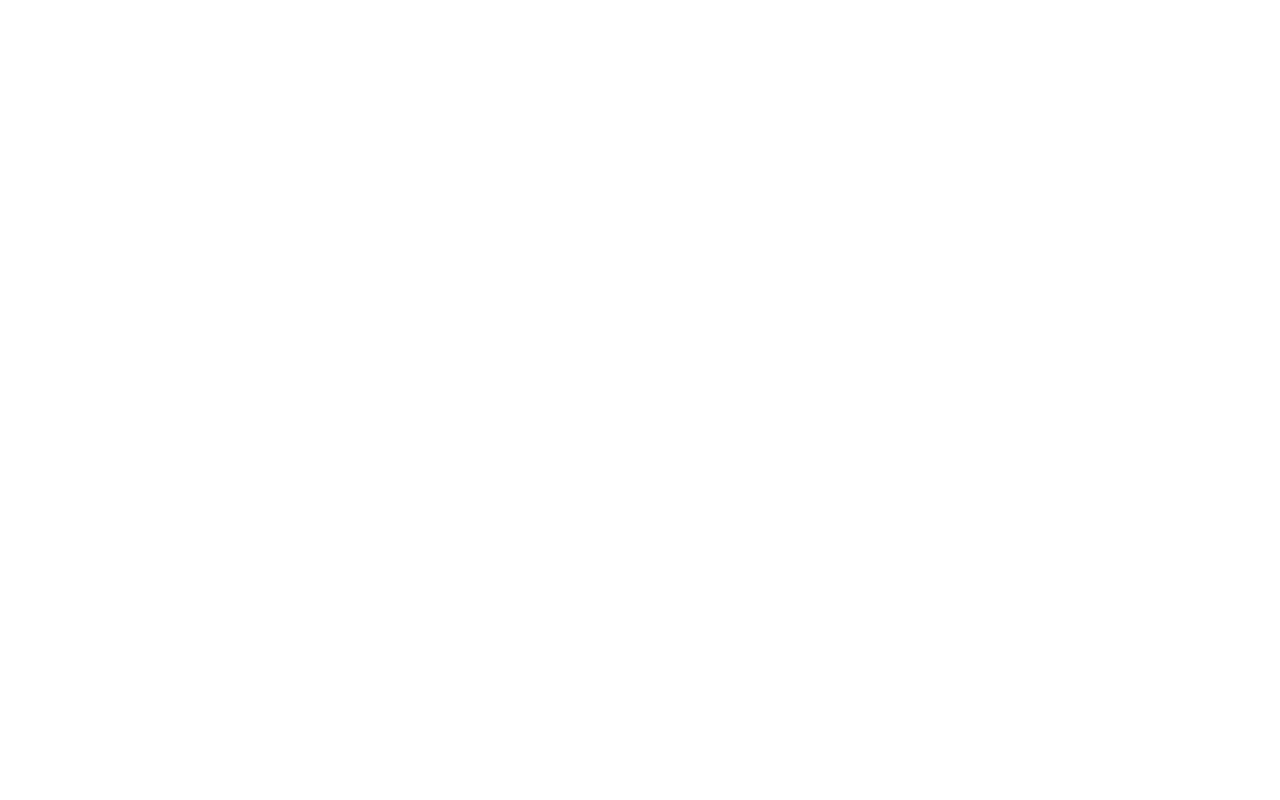
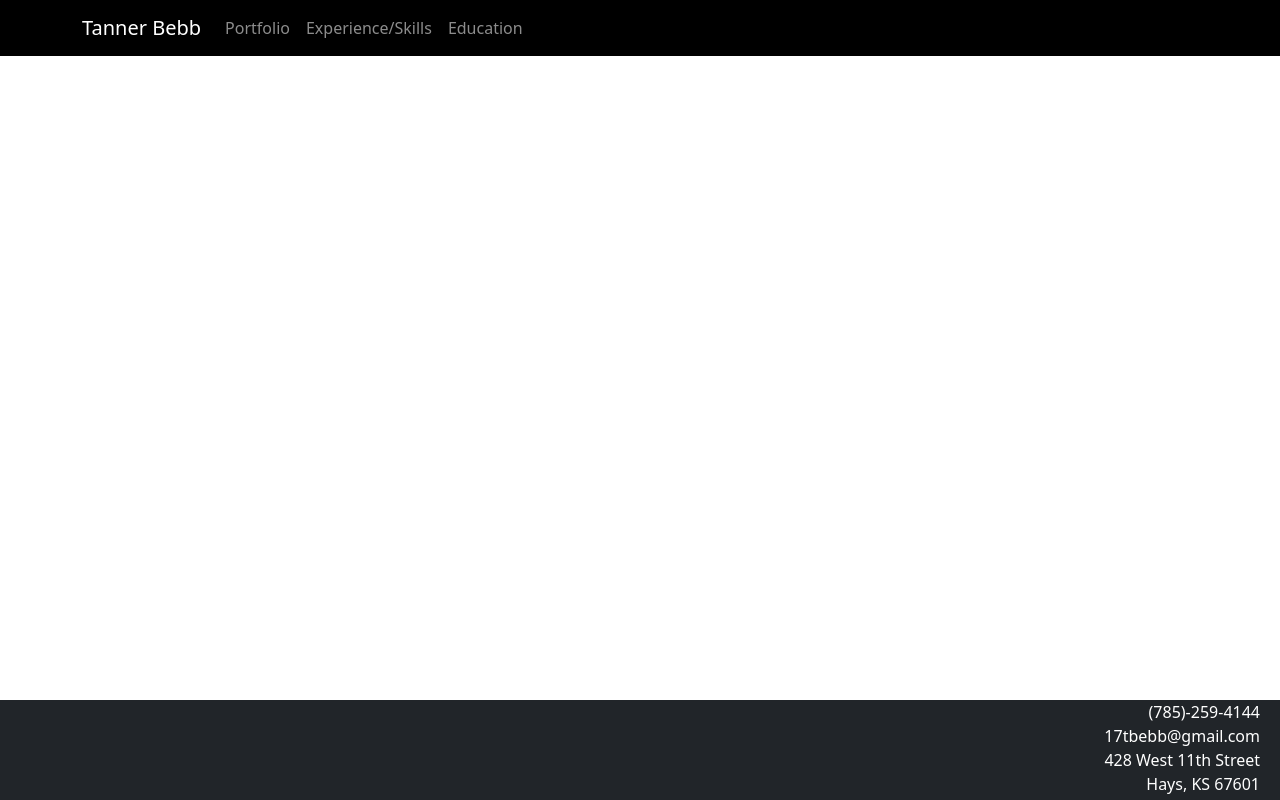
Before and after one commit to BebbTanner/Resume-site-draft, a plain HTML site: page education.html in a window 1280 px wide. Drawn offline with nearby package versions, Linux system fonts and the light colour scheme.

Commit message:
Added the code from index html to the other pages.

```diff
--- a/education.html
+++ b/education.html
@@ -0,0 +1,96 @@
+<!doctype html>
+<html lang="en">
+  <head>
+    <meta charset="utf-8">
+    <meta name="viewport" content="width=device-width, initial-scale=1">
+    <title>Bootstrap demo</title>
+    <link rel="stylesheet" href="stylesheet.css">
+    <link href="https://cdn.jsdelivr.net/npm/bootstrap@5.2.3/dist/css/bootstrap.min.css" rel="stylesheet" integrity="sha384-rbsA2VBKQhggwzxH7pPCaAqO46MgnOM80zW1RWuH61DGLwZJEdK2Kadq2F9CUG65" crossorigin="anonymous">
+  </head>
+
+
+  <body>
+
+    <script src="https://cdn.jsdelivr.net/npm/bootstrap@5.2.3/dist/js/bootstrap.bundle.min.js" integrity="sha384-kenU1KFdBIe4zVF0s0G1M5b4hcpxyD9F7jL+jjXkk+Q2h455rYXK/7HAuoJl+0I4" crossorigin="anonymous"></script>
+
+
+    <!--Start of the nav-->
+    <nav class="navbar fixed-top navbar-expand-sm navbar-dark" style="background-color: black;">
+
+      <div id="navContainer" class="container">
+
+      <!--This is for the image/link that I might add later on. For now I just want the basic structure for this.-->
+      <a
+      href="#"
+      class="navbar-brand mb-0 h1">
+        Tanner Bebb
+      </a>
+
+      <!--Start of the button tag-->
+      <button
+      type="button"
+      data-bs-toggle="collapse"
+      data-bs-target="#navbarNav"
+      class="navbar-toggler"
+      aria-controls="navbarNav"
+      aria-expanded="false"
+      aria-label="toggle navigation">
+        <span class="navbar-toggler-icon"></span>
+      </button>
+      <!--End of the button tag-->
+
+      <!--Start of the nav bar div-->
+      <div
+      id="navbarNav"
+      class="collapse navbar-collapse">
+
+        <!--Start of the list-->
+        <ul class="navbar-nav">
+
+          <!--This is the portfolio item for the navbar. This is a button that will go to the page.-->
+          <li class="nav-item active">
+            <a href="portfolio.html" class="nav-link">
+              Portfolio
+            </a>
+          </li>
+
+          <!--This is the experience item for the navbar. This is a button that will go to the page.-->
+          <li class="nav-item active">
+            <a href="skills.html" class="nav-link">
+              Experience/Skills
+            </a>
+          </li>
+
+          <!--This is the education item for the navbar. This is a button that will go to the page.-->
+          <li class="nav-item active">
+            <a href="education.html" class="nav-link">
+              Education
+            </a>
+          </li>
+
+        </ul>
+        <!--End of the list-->
+
+      </div>
+      <!--End of the nav bar div-->
+    </div>
+
+  </nav>
+  <!--End of the nav-->
+
+  <div id="main-container">
+    <div id="main">
+    </div>
+  </div>
+
+  <footer class="bg-dark" id="footer">
+    (785)-259-4144<br>
+    17tbebb@gmail.com<br>
+    428 West 11th Street<br>
+    Hays, KS 67601<br>
+  </footer>
+
+
+
+  </body>
+</html>
```
Also changed, not shown: index.html (+1 -1 lines), portfolio.html (+96 -0 lines), skills.html (+96 -0 lines).
